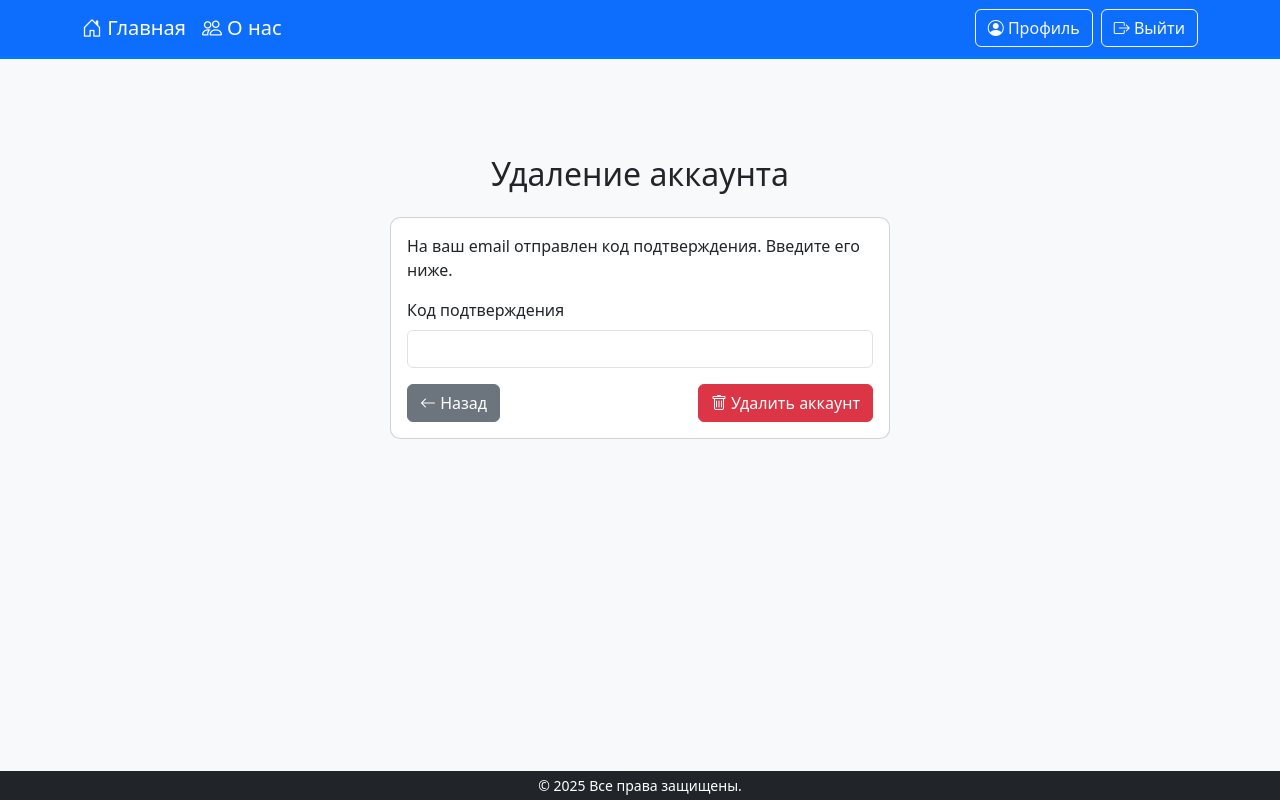
After one commit to OlegEgoism/fake_db_web, a Django app: page /confirm-delete/ in a window 1280 px wide. The commit adds this page. Run offline with Django 5.2, Linux system fonts and the light colour scheme; the visitor is signed in with stand-in values (Sample User, id 1); some libraries are stand-ins or nearby versions.

Commit message:
ver 8 not work

```diff
--- /dev/null
+++ b/templates/confirm_account_deletion.html
@@ -0,0 +1,26 @@
+{% extends 'base.html' %}
+
+{% block title %}Удаление аккаунта{% endblock %}
+
+{% block content %}
+    <div class="container mt-5">
+        <h2 class="text-center mb-4">Удаление аккаунта</h2>
+        <div class="card mx-auto" style="max-width: 500px;">
+            <div class="card-body">
+                <p>На ваш email отправлен код подтверждения. Введите его ниже.</p>
+
+                <form method="post">
+                    {% csrf_token %}
+                    <div class="mb-3">
+                        <label for="code" class="form-label">Код подтверждения</label>
+                        <input type="text" class="form-control" id="code" name="code" required>
+                    </div>
+                    <div class="d-flex justify-content-between mt-3">
+                        <a href="{% url 'profile' %}" class="btn btn-secondary"> <i class="bi bi-arrow-left"></i> Назад </a>
+                        <button type="submit" class="btn btn-danger"><i class="bi bi-trash"></i> Удалить аккаунт</button>
+                    </div>
+                </form>
+            </div>
+        </div>
+    </div>
+{% endblock %}
--- a/work_db/models.py
+++ b/work_db/models.py
@@ -1,3 +1,4 @@
+from django.contrib.auth import get_user_model
 from django.contrib.auth.models import AbstractUser
 from django.db import models
 
@@ -45,6 +46,20 @@ class CustomUser(AbstractUser):
         verbose_name_plural = "Пользователи"
 
 
+class DeletionConfirmation(models.Model):
+    """Коды удаления аккаунтов"""
+    user = models.OneToOneField(CustomUser, verbose_name="Пользователь", on_delete=models.CASCADE, related_name='deletion_code')
+    code = models.CharField(verbose_name="Код подтверждения", max_length=6)
+    created_at = models.DateTimeField(verbose_name="Дата отправки кода на почту", auto_now_add=True)
+
+    def __str__(self):
+        return f"Код удаления для f{self.user.username}"
+
+    class Meta:
+        verbose_name = "Код удаления аккаунта"
+        verbose_name_plural = "Коды удаления аккаунтов"
+
+
 class DataBaseName(models.Model):
     """Список баз данных"""
     name = models.CharField(verbose_name="Название базы данных", max_length=100, unique=True)
--- a/work_db/urls.py
+++ b/work_db/urls.py
@@ -21,7 +21,7 @@ from work_db.views import (
     table_columns,
     generate_fake_data,
 
-    random_joke
+    random_joke, request_account_deletion, confirm_account_deletion,
 )
 
 urlpatterns = [
@@ -30,6 +30,8 @@ urlpatterns = [
 
     path('profile/', profile, name='profile'),
     path('profile/edit/', edit_profile, name='edit_profile'),
+    path("delete-account/", request_account_deletion, name="request_account_deletion"),
+    path("confirm-delete/", confirm_account_deletion, name="confirm_account_deletion"),
 
     path('register/', register, name='register'),
     path('login/', auth_views.LoginView.as_view(), name='login'),
--- a/work_db/views.py
+++ b/work_db/views.py
@@ -1,5 +1,4 @@
 import random
-
 import psycopg2
 from django.conf import settings
 from django.contrib.auth.decorators import login_required
@@ -12,7 +11,7 @@ from .forms import CustomUserCreationForm, DataBaseUserForm, CustomUserForm
 from django.shortcuts import render
 from django.contrib import messages
 from django.contrib.auth import logout
-from .models import Info, DataBaseUser, AppSettings
+from .models import Info, DataBaseUser, AppSettings, DeletionConfirmation
 import pyjokes
 
 
@@ -100,6 +99,55 @@ def send_confirmation_email(user_email, confirmation_code):
     subject = "Подтверждение удаления аккаунта"
     message = f"Ваш код для удаления аккаунта: {confirmation_code}"
     send_mail(subject, message, settings.EMAIL_HOST_USER, [user_email])
+
+
+@login_required
+def request_account_deletion(request):
+    """Запрос на удаление аккаунта с отправкой кода подтверждения"""
+    user = request.user
+    code = str(random.randint(100000, 999999))  # Генерируем 6-значный код
+
+    # Сохраняем код в БД или обновляем, если уже есть
+    deletion_code, created = DeletionConfirmation.objects.get_or_create(user=user)
+    deletion_code.code = code
+    deletion_code.save()
+
+    # Отправляем код на email
+    send_mail(
+        "Подтверждение удаления аккаунта",
+        f"Ваш код для удаления аккаунта: {code}",
+        "iteccompanyit@gmail.com",
+        [user.email],
+        fail_silently=False,
+    )
+
+    messages.success(request, "Код подтверждения отправлен на вашу почту.")
+    return redirect("confirm_account_deletion")
+
+
+@login_required
+def confirm_account_deletion(request):
+    """Подтверждение удаления аккаунта"""
+    user = request.user
+
+    if request.method == "POST":
+        entered_code = request.POST.get("code")
+
+        try:
+            deletion_code = DeletionConfirmation.objects.get(user=user)
+        except DeletionConfirmation.DoesNotExist:
+            messages.error(request, "Ошибка! Код не найден. Запросите новый.")
+            return redirect("request_account_deletion")
+
+        if entered_code == deletion_code.code:
+            user.delete()
+            messages.success(request, "Ваш аккаунт успешно удален.")
+            return redirect("home")  # Перенаправляем на главную страницу
+        else:
+            messages.error(request, "Неверный код подтверждения. Попробуйте еще раз.")
+
+    return render(request, "confirm_account_deletion.html")
+
 
 
 def logout_view(request):
```
Also changed, not shown: templates/profile.html (+13 -21 lines), work_db/admin.py (+15 -1 lines).
